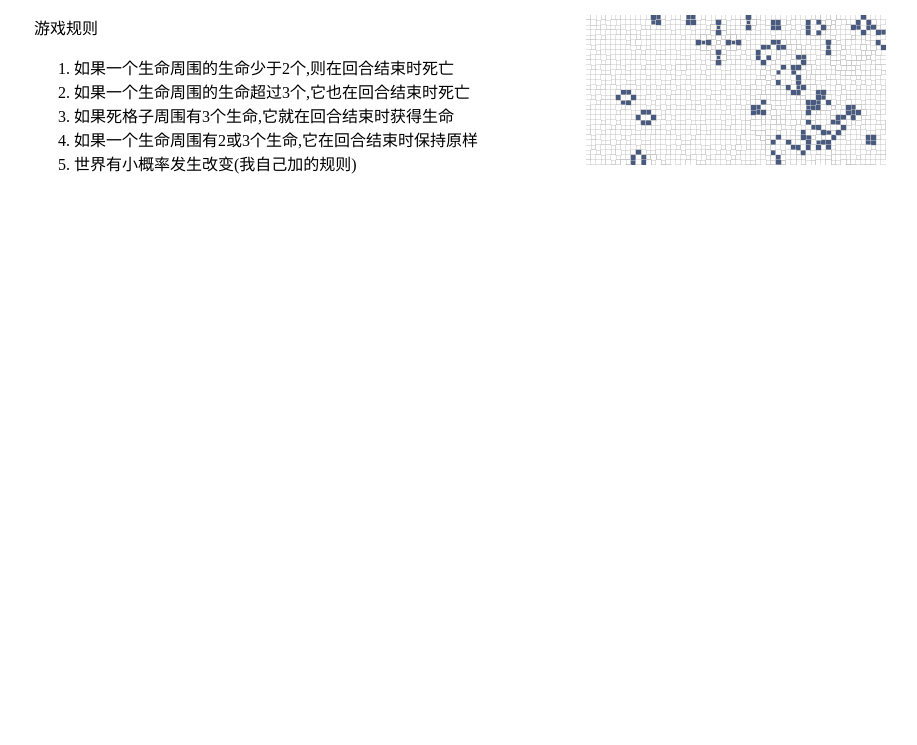
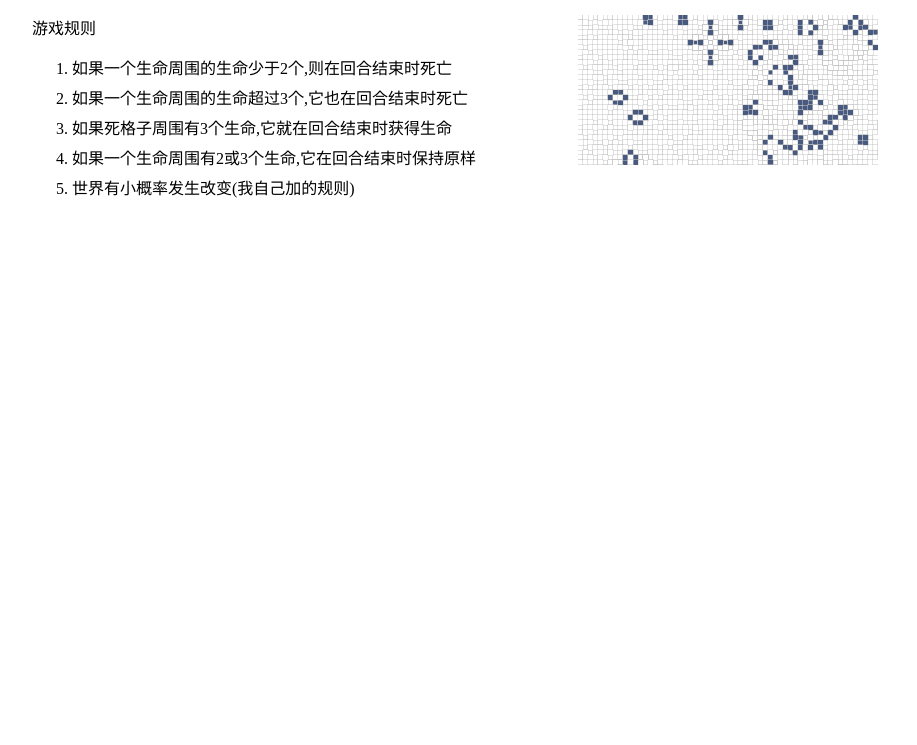
Before and after one commit to 0jinxing/GameOfLife, a website built with webpack: page app/index.html in a window 1280 px wide. Shown: the part 95-840 px from the top of the page, without its empty margins (134-1051 px from the left). After the commit the page ends 800 px from the top, so only its background shows below. Built offline with nearby package versions, Linux system fonts and the light colour scheme.

Commit message:
改字体

```diff
--- a/app/index.html
+++ b/app/index.html
@@ -15,7 +15,8 @@
     <div class="container">
         <h1 class="page-header">生命游戏</h1>
         <div class="row">
-            <div class="col-4">游戏规则
+            <div class="col-4 instructions">
+                <span>游戏规则</span>
                 <ol>
                     <li>如果一个生命周围的生命少于2个,则在回合结束时死亡</li>
                     <li>如果一个生命周围的生命超过3个,它也在回合结束时死亡</li>
--- a/app/styles/index.css
+++ b/app/styles/index.css
@@ -1,7 +1,9 @@
-html,
-body {
-    width: 100%;
-    height: 100%;
+.instructions {
+    font-family: "新宋体";
+}
+
+.instructions li {
+    margin-bottom: 6px;
 }
 
 .container {
```
Also changed, not shown: dist/index.html, dist/js/main.bundle.js.
